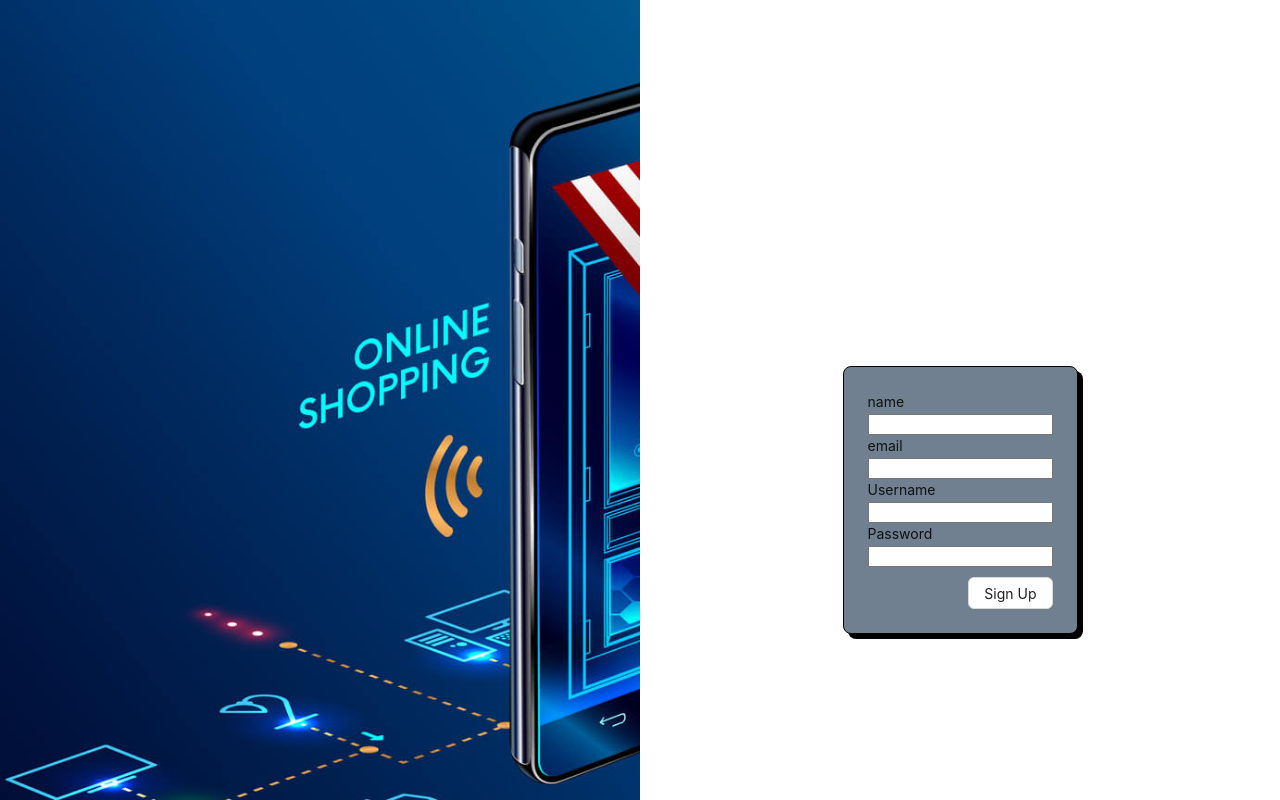
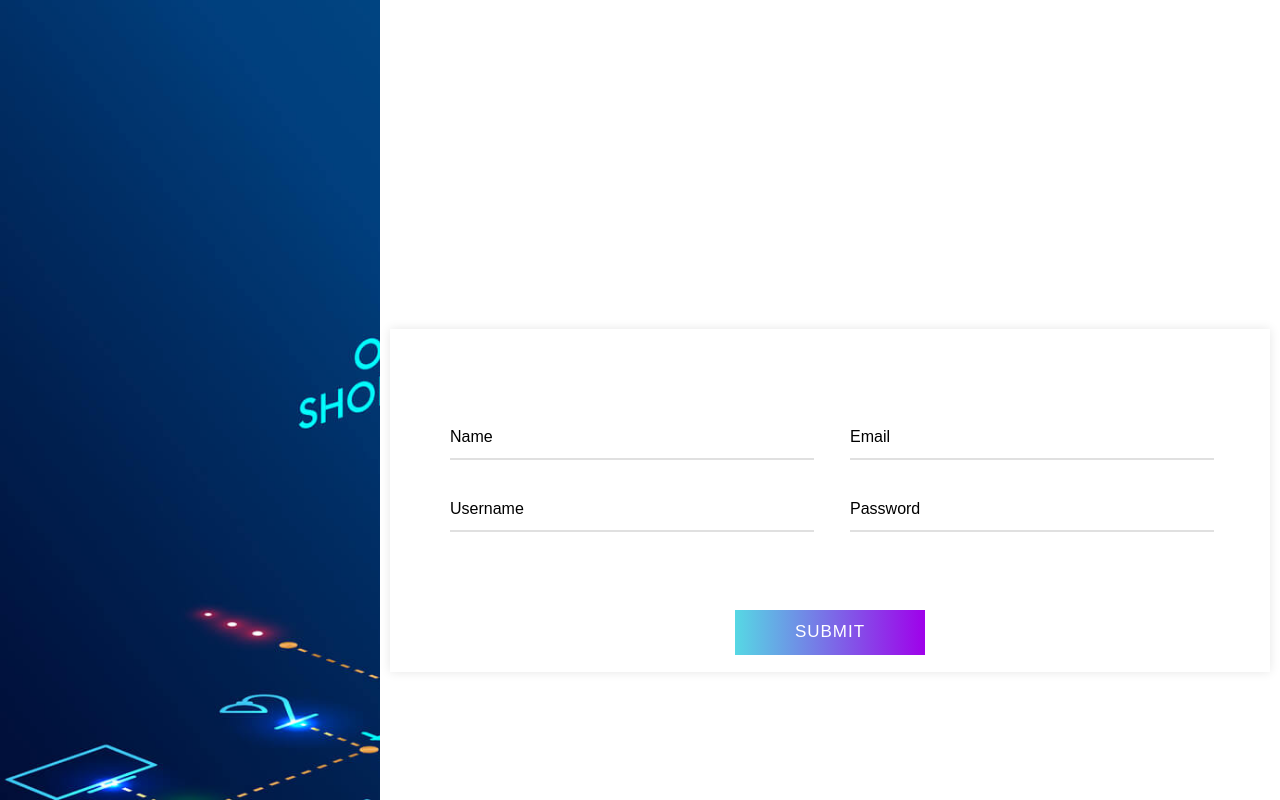
Before and after one commit to chirayudevs/ecommerce, a React (Create React App) app: page /signUp in a window 1280 px wide. Shown: the top 800 px of the page. Built offline with nearby package versions, Linux system fonts and the light colour scheme.

Commit message:
feat: UI changed in signup form

```diff
--- a/src/pages/SignUp/signUp.js
+++ b/src/pages/SignUp/signUp.js
@@ -59,48 +59,54 @@ const SignUp = () => {
   };
 
   return (
-    <>
+    <div className="sign-up-form-wrapper">
       {contextHolder}
       <div className="signUp-page-main">
         <div className="signUp-image-wrapper">
         </div>
         <div className="signUp-form-main">
-          <Card className="card-wrapper">
-            <form className="form-wrapper">
-              <div>
-                <label> name </label>
-                <input type="text" name="name" title="name" onChange={onChangeHandler}/>
+          <div className="container">
+            <form>
+              <div className="form-row">
+                <div className="input-data">
+                  <input type="text" name="name" title="name" onChange={onChangeHandler} required />
+                  <div className="underline" />
+                  <label htmlFor="">Name</label>
+                </div>
+                <div className="input-data">
+                  <input type="text" name="email" title="email" onChange={onChangeHandler} required />
+                  <div className="underline" />
+                  <label htmlFor="">Email</label>
+                </div>
               </div>
-
-              <div>
-                <label> email </label>
-                <input type="text" name="email" title="email" onChange={onChangeHandler}/>
+              <div className="form-row">
+                <div className="input-data">
+                  <input type="text" name="username" title="username" onChange={onChangeHandler} required />
+                  <div className="underline" />
+                  <label htmlFor="">Username</label>
+                </div>
+                <div className="input-data">
+                  <input type="password" name="password" title="password" onChange={onChangeHandler} required />
+                  <div className="underline" />
+                  <label htmlFor="">Password</label>
+                </div>
               </div>
-
-              <div>
-                <label> Username </label>
-                <input type="text" name="username" title="username" onChange={onChangeHandler}/>
-              </div>
-
-              <div>
-                <label> Password </label>
-                <input type="password" name="password" title="password" onChange={onChangeHandler}/>
-              </div>
-
-              <div className="signUp-button">
-                <Button
-                  variant="success"
-                  onClick={() => onFinish()}
-                >
-                  Sign Up
-                </Button>
+              <div className="form-row">
+                <div className="input-data textarea">
+                  <br/>
+                  <div className="form-row submit-btn">
+                    <div className="input-data">
+                      <div className="inner" />
+                      <input type="submit" value="submit" onClick={() => onFinish()} />
+                    </div>
+                  </div>
+                </div>
               </div>
             </form>
-
-          </Card>
+          </div>
         </div>
       </div>
-    </>
+    </div>
   )
 };
 
--- a/src/pages/SignUp/signUp.scss
+++ b/src/pages/SignUp/signUp.scss
@@ -33,3 +33,165 @@
     }
   }
 }
+
+.sign-up-form-wrapper {
+  margin: 0;
+  padding: 0;
+  outline: none;
+  box-sizing: border-box;
+  font-family: 'Poppins', sans-serif;
+}
+
+.container {
+  max-width: 800px;
+  background: #fff;
+  width: 800px;
+  padding: 25px 40px 10px 40px;
+  box-shadow: 0 0 10px rgba(0,0,0,0.1);
+}
+
+.container .text {
+  text-align: center;
+  font-size: 41px;
+  font-weight: 600;
+  font-family: 'Poppins', sans-serif;
+  background: -webkit-linear-gradient(right, #56d8e4, #9f01ea, #56d8e4, #9f01ea);
+  -webkit-background-clip: text;
+  -webkit-text-fill-color: transparent;
+}
+
+.container form {
+  padding: 30px 0 0 0;
+}
+
+.container form .form-row {
+  display: flex;
+  justify-content: center;
+  margin: 32px 0;
+}
+
+form .form-row .input-data {
+  width: 100%;
+  height: 40px;
+  margin: 0 20px;
+  position: relative;
+}
+
+form .form-row .textarea {
+  height: 70px;
+}
+
+input:focus-visible {
+  outline: none;
+}
+
+.input-data input,
+.textarea textarea {
+  display: block;
+  width: 100%;
+  height: 100%;
+  border: none;
+  font-size: 17px;
+  border-bottom: 2px solid rgba(0,0,0, 0.12);
+}
+
+.input-data input:focus ~ label, .textarea textarea:focus ~ label,
+.input-data input:valid ~ label, .textarea textarea:valid ~ label {
+  transform: translateY(-20px);
+  font-size: 14px;
+  color: #3498db;
+}
+
+.textarea textarea {
+  resize: none;
+  padding-top: 10px;
+}
+
+.input-data label {
+  position: absolute;
+  pointer-events: none;
+  bottom: 10px;
+  font-size: 16px;
+  transition: all 0.3s ease;
+}
+
+.textarea label {
+  width: 100%;
+  bottom: 40px;
+  background: #fff;
+}
+
+.input-data .underline {
+  position: absolute;
+  bottom: 0;
+  height: 2px;
+  width: 100%;
+}
+
+.input-data .underline:before {
+  position: absolute;
+  content: "";
+  height: 2px;
+  width: 100%;
+  background: #3498db;
+  transform: scaleX(0);
+  transform-origin: center;
+  transition: transform 0.3s ease;
+}
+
+.input-data input:focus ~ .underline:before,
+.input-data input:valid ~ .underline:before,
+.textarea textarea:focus ~ .underline:before,
+.textarea textarea:valid ~ .underline:before {
+  transform: scale(1);
+}
+
+.submit-btn .input-data{
+  overflow: hidden;
+  height: 45px!important;
+  width: 25%!important;
+}
+
+.submit-btn .input-data .inner{
+  height: 100%;
+  width: 300%;
+  position: absolute;
+  left: -100%;
+  background: -webkit-linear-gradient(right, #56d8e4, #9f01ea, #56d8e4, #9f01ea);
+  transition: all 0.4s;
+}
+
+.submit-btn .input-data:hover .inner{
+  left: 0;
+}
+
+.submit-btn .input-data input{
+  background: none;
+  border: none;
+  color: #fff;
+  font-size: 17px;
+  font-weight: 500;
+  text-transform: uppercase;
+  letter-spacing: 1px;
+  cursor: pointer;
+  position: relative;
+  z-index: 2;
+}
+
+@media (max-width: 700px) {
+  .container .text{
+    font-size: 30px;
+  }
+  .container form{
+    padding: 10px 0 0 0;
+  }
+  .container form .form-row{
+    display: block;
+  }
+  form .form-row .input-data{
+    margin: 35px 0!important;
+  }
+  .submit-btn .input-data{
+    width: 40%!important;
+  }
+}
--- a/src/pages/VerifyEmail/verifyEmail.js
+++ b/src/pages/VerifyEmail/verifyEmail.js
@@ -5,6 +5,7 @@ import LockOutlined from '@ant-design/icons/lib/icons/LockOutlined';
 import { Button, Modal } from 'antd';
 import { ResendEmailAction, VerifyEmailAction } from '../../redux/verifyEmail/actions';
 import './verifyEmail.scss';
+import Card from "antd/es/card";
 
 const VerifyEmail = () => {
 
@@ -116,6 +117,7 @@ const VerifyEmail = () => {
 
   return (
     <div className="verify-form-wrapper">
+      <Card>
         <div className="verify-otp-header">
           <LockOutlined />
           <div>
@@ -147,6 +149,8 @@ const VerifyEmail = () => {
             </Button>
           </div>
         </form>
+      </Card>
+
 
       <Modal title="Add Product" open={isModalOpen} onOk={handleOk} onCancel={handleCancel}>
         <form>
```
Lines whose indentation alone changed are shown as unchanged.
